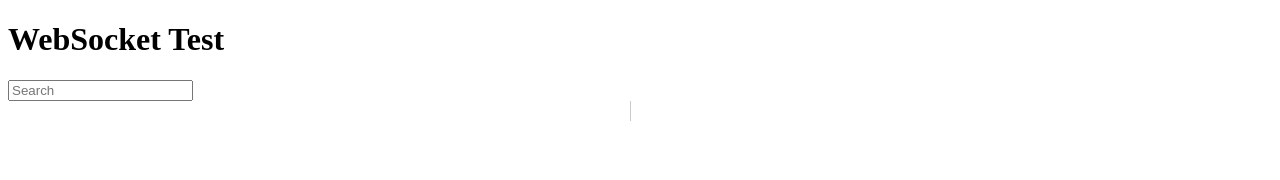
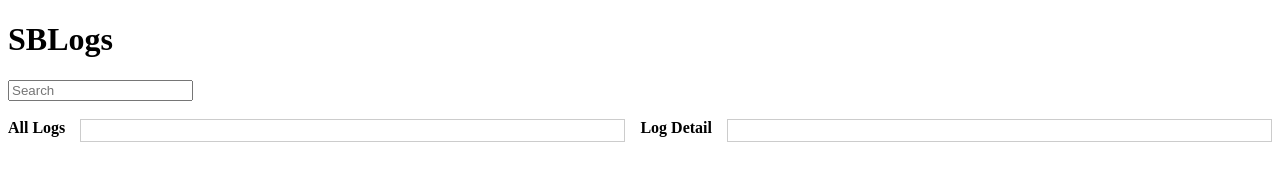
Before and after one commit to nguyenductho89/LogWebSocket, a website: page index.html in a window 1280 px wide. Drawn offline with nearby package versions, Linux system fonts and the light colour scheme.

Commit message:
finiish view

```diff
--- a/index.html
+++ b/index.html
@@ -8,11 +8,14 @@
   <style>
     #message-container {
       display: flex;
+      flex-direction: row;
+      gap: 15px; /* Vertical spacing between elements */
     }
 
     #message-list {
       flex: 1;
       overflow-y: scroll;
+      border: 1px solid #ccc; /* Add border */
     }
 
     .message-row {
@@ -25,14 +28,18 @@
     }
 
     .message-row:hover {
-      background-color: #f5f5f5;
+      background-color: #00b4d8;
     }
 
     #message-detail {
       flex: 1;
-      padding: 10px;
-      border-left: 1px solid #ccc;
-      white-space: pre-wrap;
+      overflow-y: scroll;
+      border: 1px solid #ccc; /* Add border */
+    }
+
+    .panel-title {
+      font-weight: bold;
+      margin-bottom: 5px;
     }
 
     .debug {
@@ -128,12 +135,22 @@
   </script>
 </head>
 <body>
-  <h1>WebSocket Test</h1>
+    <h1>SBLogs</h1>
     <div>
       <input type="text" id="search-text" placeholder="Search" oninput="filterMessages()">
     </div>
+    <br>
     <div id="message-container">
+        <div id="message-header">
+          <div class="panel-title">All Logs</div>
+        </div>
+
         <div id="message-list"></div>
+
+        <div id="message-header">
+          <div class="panel-title">Log Detail</div>
+        </div>
+
         <div id="message-detail"></div>
       </div>
 
```
Lines whose indentation alone changed are shown as unchanged.
